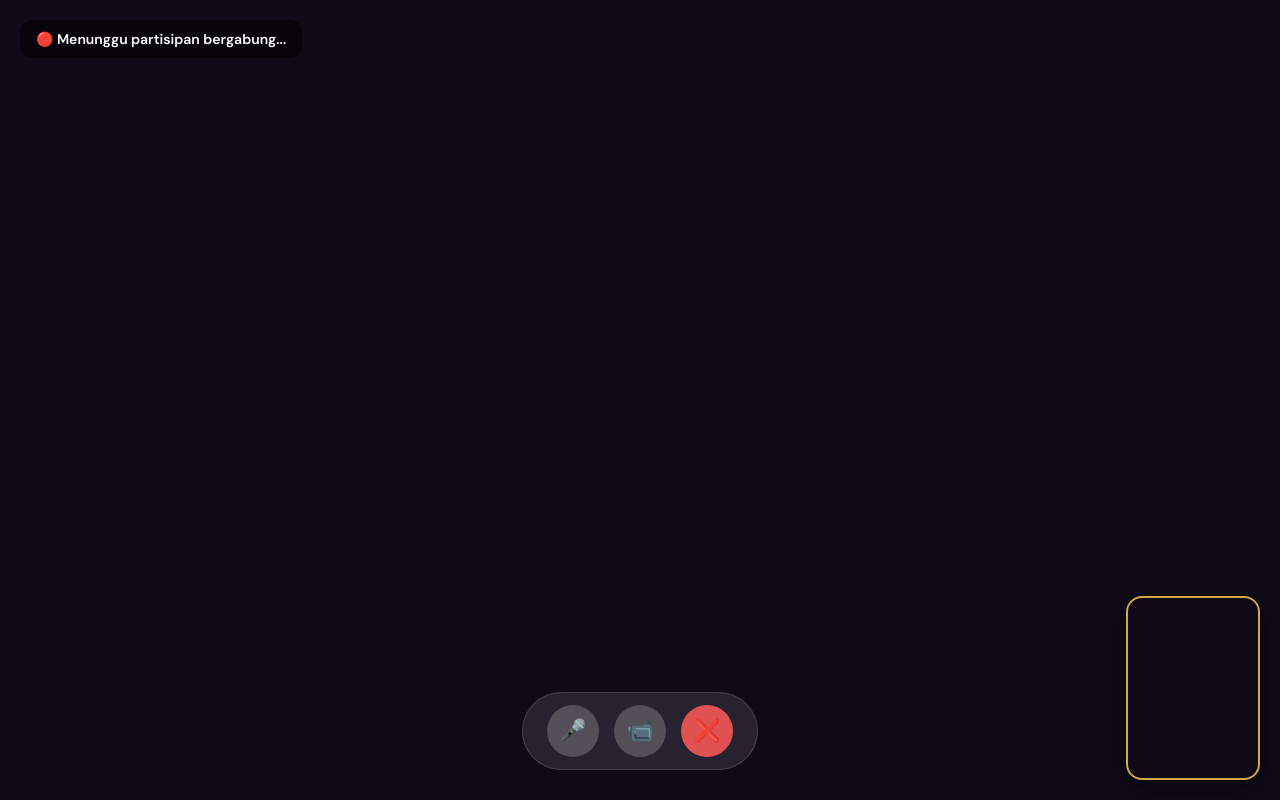
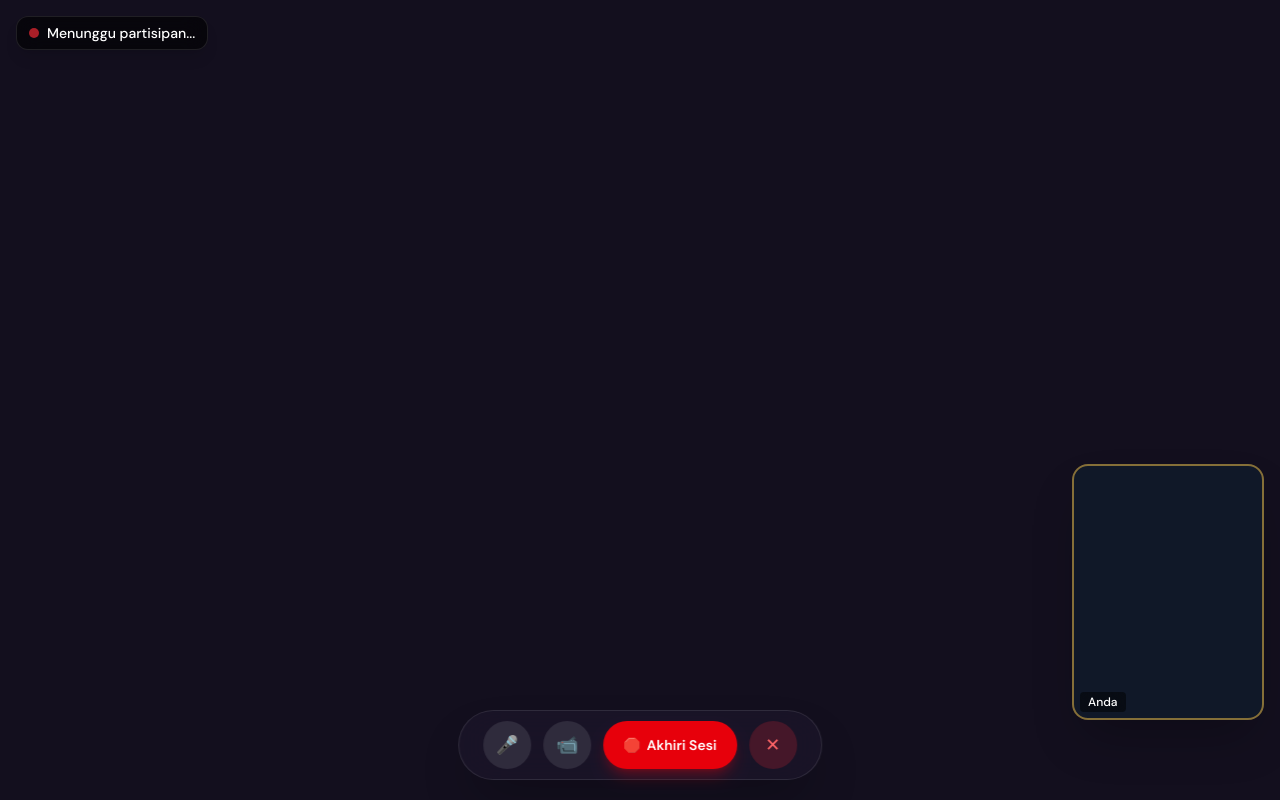
Before and after one commit to naubass/Project_Skripsi_AI_Cats_Skin_Disease_Detection, a FastAPI app: page /telemed/1 in a window 1280 px wide. Run offline with FastAPI, Linux system fonts and the light colour scheme; the visitor is signed in with stand-in values (Sample User, id 1); tables that the repository leaves empty hold one stand-in row (values such as "Sample post").

Commit message:
update bug features

```diff
--- a/controllers/telemed_controller.py
+++ b/controllers/telemed_controller.py
@@ -2,13 +2,13 @@ from fastapi import APIRouter, WebSocket, WebSocketDisconnect, Request
 from fastapi.responses import HTMLResponse, RedirectResponse
 from core.state import templates
 from core.dependencies import get_current_user
+from database import get_db
 import json
 
 router = APIRouter(tags=["telemed"])
 
 class ConnectionManager:
     def __init__(self):
-        # Menyimpan websocket aktif berdasarkan room_id
         self.active_connections: dict[str, dict[str, WebSocket]] = {}
 
     async def connect(self, websocket: WebSocket, room_id: str, client_id: str):
@@ -25,7 +25,6 @@ class ConnectionManager:
                 del self.active_connections[room_id]
 
     async def broadcast(self, message: str, room_id: str, sender_id: str):
-        """Kirim pesan ke partisipan lain di room yang sama."""
         if room_id in self.active_connections:
             for cid, ws in self.active_connections[room_id].items():
                 if cid != sender_id:
@@ -34,11 +33,25 @@ class ConnectionManager:
 manager = ConnectionManager()
 
 @router.get("/telemed/{room_id}", response_class=HTMLResponse)
-async def telemed_room_page(request: Request, room_id: str):
-    """Merender halaman UI Video Call."""
+async def view_telemed_room(room_id: str, request: Request):
+    """Merender halaman UI Video Call sekaligus memvalidasi apakah room sudah berakhir."""
     user = get_current_user(request)
     if not user:
         return RedirectResponse("/login", status_code=302)
+
+    # Cek status record di tabel konsultasi_online menggunakan get_db()
+    conn = get_db()
+    cursor = conn.cursor(dictionary=True)
+    try:
+        cursor.execute("SELECT * FROM konsultasi_online WHERE room_id = %s", (room_id,))
+        record = cursor.fetchone()
+    finally:
+        cursor.close()
+        conn.close()
+
+    # JIKA RECORD TIDAK DITEMUKAN ATAU STATUSNYA SUDAH SELESAI / BATAL -> BLOKIR AKSES
+    if not record or record.get("status") == "selesai" or record.get("status") == "batal":
+        return HTMLResponse("<h3>❌ Sesi konsultasi ini telah berakhir atau ditutup oleh dokter. Ruangan tidak dapat diakses kembali.</h3>", status_code=403)
 
     return templates.TemplateResponse("telemed_room.html", {
         "request": request,
@@ -48,7 +61,6 @@ async def telemed_room_page(request: Request, room_id: str):
 
 @router.websocket("/ws/telemed/{room_id}/{client_id}")
 async def telemed_signaling(websocket: WebSocket, room_id: str, client_id: str):
-    """Endpoint WebSocket untuk pertukaran sinyal WebRTC (SDP & ICE)."""
     await manager.connect(websocket, room_id, client_id)
     try:
         await manager.broadcast(json.dumps({"type": "peer_joined", "client_id": client_id}), room_id, client_id)
@@ -58,3 +70,29 @@ async def telemed_signaling(websocket: WebSocket, room_id: str, client_id: str):
     except WebSocketDisconnect:
         manager.disconnect(room_id, client_id)
         await manager.broadcast(json.dumps({"type": "peer_left", "client_id": client_id}), room_id, client_id)
+
+@router.post("/api/telemed/{room_id}/end")
+async def end_telemed_room(room_id: str, request: Request):
+    conn = get_db()
+    cursor = conn.cursor(dictionary=True)
+    try:
+        cursor.execute("SELECT * FROM konsultasi_online WHERE room_id = %s", (room_id,))
+        record = cursor.fetchone()
+
+        if record:
+            # 1. Tutup status konsultasi online (mengunci room agar tidak bisa dibuka lagi)
+            cursor.execute(
+                "UPDATE konsultasi_online SET status = 'selesai' WHERE room_id = %s",
+                (room_id,)
+            )
+            # 2. Reset visit_confirmed pada prediksi agar user bisa melakukan booking ulang jika perlu
+            cursor.execute(
+                "UPDATE predictions SET visit_confirmed = 0 WHERE id = %s",
+                (record["prediction_id"],)
+            )
+            conn.commit()
+    finally:
+        cursor.close()
+        conn.close()
+
+    return {"status": "success", "message": "Room ended successfully"}
--- a/templates/telemed_room.html
+++ b/templates/telemed_room.html
@@ -2,60 +2,61 @@
 <html lang="id">
 <head>
   <meta charset="UTF-8">
-  <meta name="viewport" content="width=device-width, initial-scale=1.0">
+  <meta name="viewport" content="width=device-width, initial-scale=1.0, maximum-scale=1.0, user-scalable=no">
   <title>Konsultasi Video — Sakti Pet Care</title>
-  <link href="https://fonts.googleapis.com/css2?family=DM+Sans:wght@400;600;700&display=swap" rel="stylesheet" />
+  <link href="https://fonts.googleapis.com/css2?family=DM+Sans:wght@400;500;600;700&display=swap" rel="stylesheet" />
+  <script src="https://cdn.jsdelivr.net/npm/@tailwindcss/browser@4"></script>
   <style>
-    body { font-family: 'DM Sans', sans-serif; background: #1a1128; margin: 0; overflow: hidden; display: flex; justify-content: center; align-items: center; height: 100vh; }
-
-    /* Video Lawan Bicara (Full Screen) */
-    #remote-video { width: 100%; height: 100%; object-fit: cover; background: #0f0a18; }
-
-    /* Video Kita (Kecil di Kanan Bawah) */
-    #local-video {
-        position: absolute; bottom: 20px; right: 20px;
-        width: 130px; height: 180px; object-fit: cover;
-        border-radius: 16px; border: 2px solid #d4a843;
-        box-shadow: 0 8px 24px rgba(0,0,0,0.5); transform: scaleX(-1);
-    }
-
-    /* Kontrol Panel */
-    .controls {
-        position: absolute; bottom: 30px; left: 50%; transform: translateX(-50%);
-        display: flex; gap: 15px; background: rgba(255,255,255,0.1);
-        padding: 12px 24px; border-radius: 99px; backdrop-filter: blur(10px); border: 1px solid rgba(255,255,255,0.15);
-    }
-    .ctrl-btn {
-        width: 52px; height: 52px; border-radius: 50%; border: none;
-        background: rgba(255,255,255,0.2); color: white; font-size: 22px;
-        cursor: pointer; display: flex; align-items: center; justify-content: center; transition: 0.2s;
-    }
-    .ctrl-btn:hover { background: rgba(255,255,255,0.3); }
-    .ctrl-btn.off { background: #e05252; }
-    .ctrl-btn.end { background: #e05252; }
-
-    #status { position: absolute; top: 20px; left: 20px; background: rgba(0,0,0,0.6); color: white; padding: 10px 16px; border-radius: 12px; font-weight: 600; font-size: 14px; }
+    body { font-family: 'DM Sans', sans-serif; background: #0b0914; margin: 0; overflow: hidden; height: 100vh; height: 100dvh; }
   </style>
 </head>
-<body>
+<body class="relative w-screen h-[100dvh] flex justify-center items-center bg-[#0b0914] overflow-hidden">
 
-  <video id="remote-video" autoplay playsinline></video>
-  <video id="local-video" autoplay playsinline muted></video>
+  <!-- 1. Video Lawan Bicara (Full Screen Background) -->
+  <video id="remote-video" autoplay playsinline class="absolute inset-0 w-full h-full object-cover bg-[#130f1e]"></video>
 
-  <div id="status">🔴 Menunggu partisipan bergabung...</div>
+  <!-- Indikator Status di Kiri Atas -->
+  <div id="status" class="absolute top-4 left-4 z-20 bg-black/60 backdrop-blur-md text-white px-3 py-1.5 rounded-xl font-medium text-xs md:text-sm flex items-center gap-2 border border-white/10 shadow-lg">
+    <span class="w-2.5 h-2.5 rounded-full bg-red-500 animate-pulse" id="status-dot"></span>
+    <span id="status-text">Menunggu partisipan...</span>
+  </div>
 
-  <div class="controls">
-    <button class="ctrl-btn" id="btn-mic" onclick="toggleMic()" title="Mic">🎤</button>
-    <button class="ctrl-btn" id="btn-cam" onclick="toggleCam()" title="Kamera">📹</button>
-    <button class="ctrl-btn end" onclick="endCall()" title="Tutup">❌</button>
+  <!-- 2. Video Kita (Kecil di Pojok Kanan Bawah) -->
+  <div class="absolute bottom-20 right-4 z-20 w-32 h-44 md:w-48 md:h-64 rounded-2xl overflow-hidden border-2 border-[#d4a843]/60 shadow-2xl bg-gray-900 transition-all">
+    <video id="local-video" autoplay playsinline muted class="w-full h-full object-cover [transform:scaleX(-1)]"></video>
+    <div class="absolute bottom-1.5 left-1.5 bg-black/50 backdrop-blur-sm text-white text-[10px] md:text-xs px-2 py-0.5 rounded font-medium">
+      Anda
+    </div>
+  </div>
+
+  <!-- 3. Panel Kontrol Bawah (Fixed & Aman di Mobile) -->
+  <div class="fixed bottom-5 left-1/2 -translate-x-1/2 z-30 flex items-center gap-2 md:gap-3 bg-[#1a1528]/95 px-3 md:px-6 py-2.5 rounded-full backdrop-blur-xl border border-white/10 shadow-2xl">
+
+    <!-- Tombol Mic -->
+    <button id="mic-btn" onclick="toggleMic()" title="Mic" class="w-10 h-10 md:w-12 md:h-12 rounded-full bg-white/10 hover:bg-white/20 text-white text-base md:text-lg flex items-center justify-center transition-all">
+      🎤
+    </button>
+
+    <!-- Tombol Kamera -->
+    <button id="cam-btn" onclick="toggleCam()" title="Kamera" class="w-10 h-10 md:w-12 md:h-12 rounded-full bg-white/10 hover:bg-white/20 text-white text-base md:text-lg flex items-center justify-center transition-all">
+      📹
+    </button>
+
+    <!-- TOMBOL AKHIRI KONSULTASI -->
+    <button onclick="endRoom()" class="px-3 md:px-5 h-10 md:h-12 rounded-full bg-red-600 hover:bg-red-700 text-white font-semibold text-xs md:text-sm transition-all flex items-center gap-1.5 shadow-lg shadow-red-600/30 whitespace-nowrap">
+      🛑 <span class="hidden sm:inline">Akhiri Sesi</span><span class="sm:hidden">Akhiri</span>
+    </button>
+
+    <!-- Tombol Keluar Tab -->
+    <button onclick="window.close()" title="Tutup" class="w-10 h-10 md:w-12 md:h-12 rounded-full bg-red-500/20 hover:bg-red-500 text-red-400 hover:text-white text-base md:text-lg flex items-center justify-center transition-all">
+      ✕
+    </button>
   </div>
 
 <script>
   const roomId = "{{ room_id }}";
-  // Bikin Client ID unik per tab browser
   const clientId = "{{ user.id }}_" + Math.random().toString(36).substring(2, 9);
 
-  // Deteksi wss (jika deploy di HTTPS) atau ws (jika localhost)
   const wsProtocol = window.location.protocol === "https:" ? "wss" : "ws";
   const wsUrl = `${wsProtocol}://${window.location.host}/ws/telemed/${roomId}/${clientId}`;
 
@@ -63,34 +64,34 @@
   let localStream;
   let peerConnection;
 
-  // STUN Server Google untuk menembus NAT/Firewall
   const config = { iceServers: [{ urls: 'stun:stun.l.google.com:19302' }] };
 
   const localVid = document.getElementById('local-video');
   const remoteVid = document.getElementById('remote-video');
-  const statusEl = document.getElementById('status');
+  const statusEl = document.getElementById('status-text');
+  const statusDot = document.getElementById('status-dot');
 
   async function init() {
     try {
-      // Minta izin kamera & mic
       localStream = await navigator.mediaDevices.getUserMedia({ video: true, audio: true });
       localVid.srcObject = localStream;
 
-      // Connect ke Websocket Server FastAPI
       ws = new WebSocket(wsUrl);
 
       ws.onmessage = async (e) => {
         const msg = JSON.parse(e.data);
 
         if (msg.type === 'peer_joined') {
-          statusEl.textContent = "🟢 Terhubung";
+          statusEl.textContent = "Terhubung";
+          statusDot.className = "w-2.5 h-2.5 rounded-full bg-green-500 animate-none";
           createPeer();
           const offer = await peerConnection.createOffer();
           await peerConnection.setLocalDescription(offer);
           ws.send(JSON.stringify({ type: 'offer', offer }));
         }
         else if (msg.type === 'offer') {
-          statusEl.textContent = "🟢 Terhubung";
+          statusEl.textContent = "Terhubung";
+          statusDot.className = "w-2.5 h-2.5 rounded-full bg-green-500 animate-none";
           if (!peerConnection) createPeer();
           await peerConnection.setRemoteDescription(new RTCSessionDescription(msg.offer));
           const answer = await peerConnection.createAnswer();
@@ -104,8 +105,9 @@
           if (peerConnection) peerConnection.addIceCandidate(new RTCIceCandidate(msg.candidate));
         }
         else if (msg.type === 'peer_left') {
-          statusEl.textContent = "🔴 Partisipan Keluar";
-          remoteVid.srcObject = null; // Blank layar besar jika lawan mati
+          statusEl.textContent = "Partisipan Keluar";
+          statusDot.className = "w-2.5 h-2.5 rounded-full bg-red-500 animate-pulse";
+          remoteVid.srcObject = null;
         }
       };
     } catch (err) {
@@ -117,10 +119,8 @@
     peerConnection = new RTCPeerConnection(config);
     localStream.getTracks().forEach(t => peerConnection.addTrack(t, localStream));
 
-    // Tangkap video lawan bicara
     peerConnection.ontrack = e => { remoteVid.srcObject = e.streams[0]; };
 
-    // Kirim rute jaringan kita ke lawan
     peerConnection.onicecandidate = e => {
       if (e.candidate) ws.send(JSON.stringify({ type: 'ice_candidate', candidate: e.candidate }));
     };
@@ -129,22 +129,38 @@
   function toggleMic() {
     const track = localStream.getAudioTracks()[0];
     track.enabled = !track.enabled;
-    const btn = document.getElementById('btn-mic');
-    btn.classList.toggle('off', !track.enabled);
+    const btn = document.getElementById('mic-btn');
+    btn.classList.toggle('bg-red-500/30', !track.enabled);
     btn.textContent = track.enabled ? '🎤' : '🔇';
   }
 
   function toggleCam() {
     const track = localStream.getVideoTracks()[0];
     track.enabled = !track.enabled;
-    document.getElementById('btn-cam').classList.toggle('off', !track.enabled);
+    const btn = document.getElementById('cam-btn');
+    btn.classList.toggle('bg-red-500/30', !track.enabled);
+    btn.textContent = track.enabled ? '📹' : '📵';
   }
 
-  function endCall() {
-    if (ws) ws.close();
-    if (peerConnection) peerConnection.close();
-    localStream.getTracks().forEach(t => t.stop()); // Matikan lampu kamera
-    window.close(); // Tutup tab browser
+  async function endRoom() {
+    if (!confirm("Apakah Anda yakin ingin mengakhiri sesi konsultasi ini? Ruang akan ditutup untuk kedua pihak.")) return;
+
+    try {
+      const res = await fetch(`/api/telemed/${roomId}/end`, {
+        method: 'POST',
+        headers: { 'Content-Type': 'application/json' }
+      });
+
+      if (res.ok) {
+        alert("Sesi konsultasi berhasil diakhiri.");
+        window.close();
+      } else {
+        alert("Gagal mengakhiri sesi.");
+      }
+    } catch (e) {
+      console.error(e);
+      alert("Terjadi kesalahan jaringan.");
+    }
   }
 
   window.onload = init;
```
Also changed, not shown: templates/history.html (+12 -8 lines).
